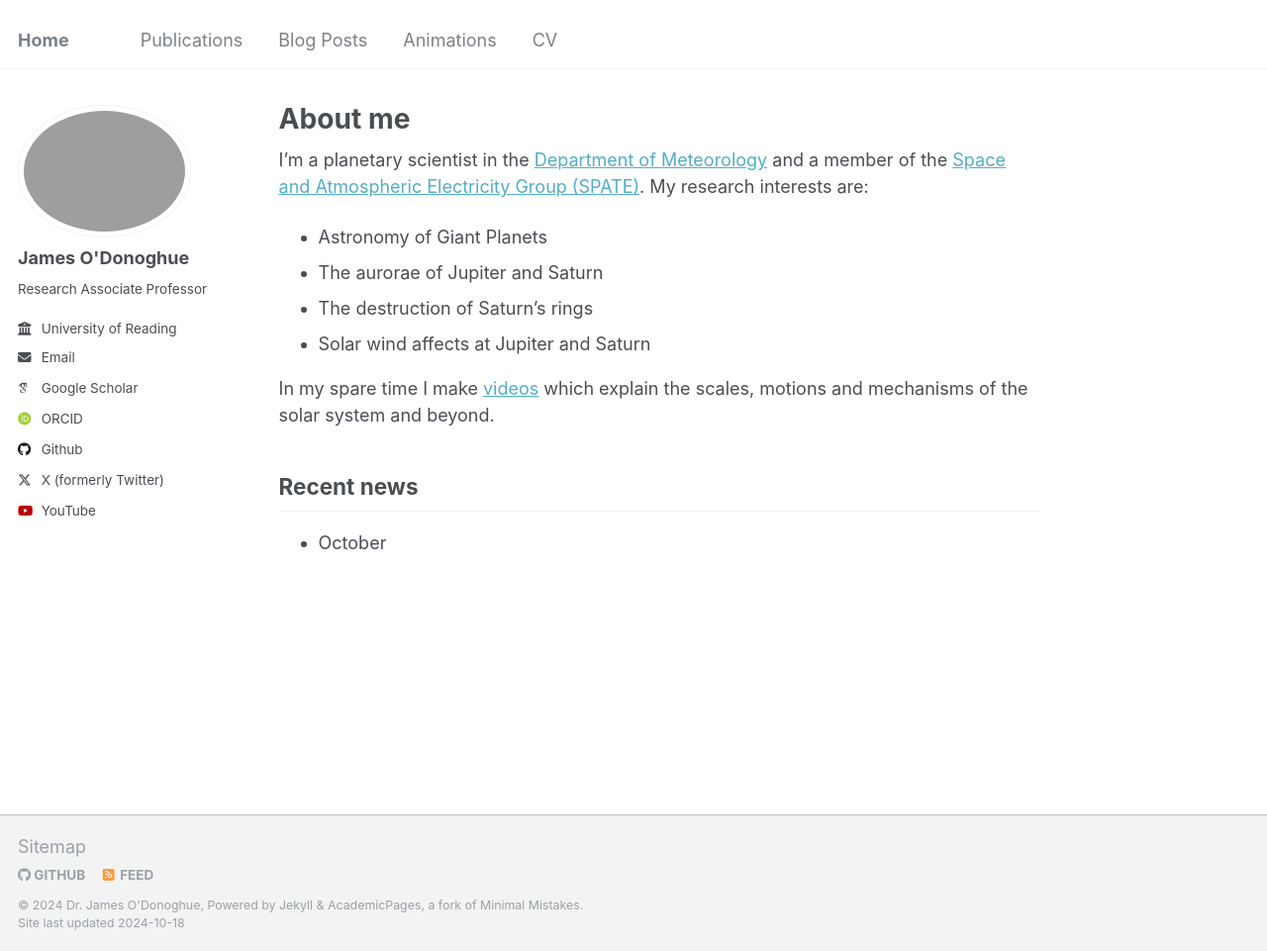
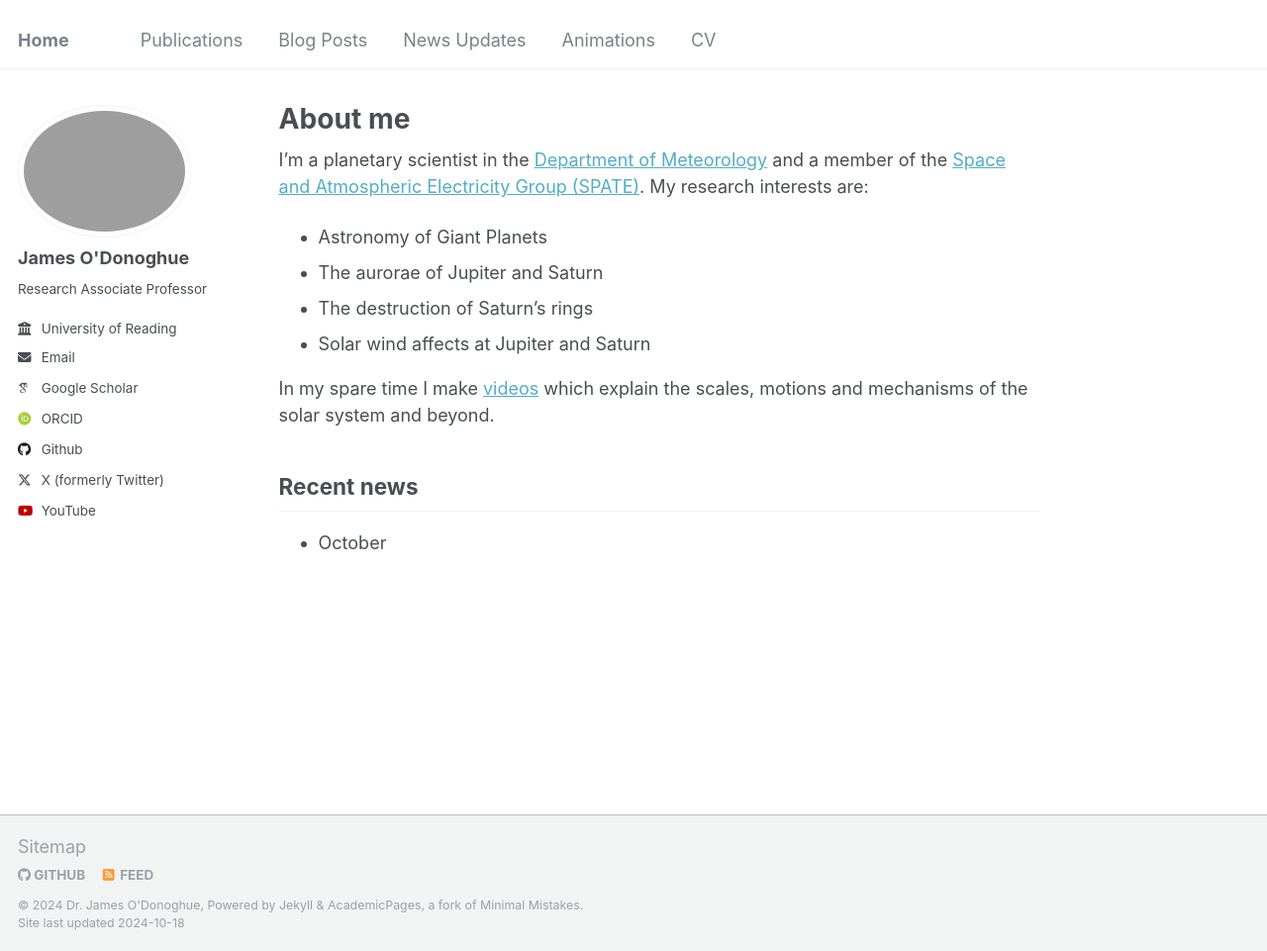
Before and after one commit to odonoghuespace/odonoghuespace.github.io, a Jekyll site: the page built from _pages/about.md, in a window 1280 px wide and 961 px high. Shown: the whole window at 99% size. Built offline with Jekyll 4.4.1, drawn with Linux system fonts in a browser that asks for light colours; some web fonts are replaced.

Commit message:
Update navigation.yml

```diff
--- a/_data/navigation.yml
+++ b/_data/navigation.yml
@@ -11,6 +11,9 @@ main:
   - title: "Blog Posts"
     url: /year-archive/
 
+  - title: "News Updates"
+    url: /news/
+
   - title: "Animations"
     url: https://www.youtube.com/@Interplanetary/videos
 
```
